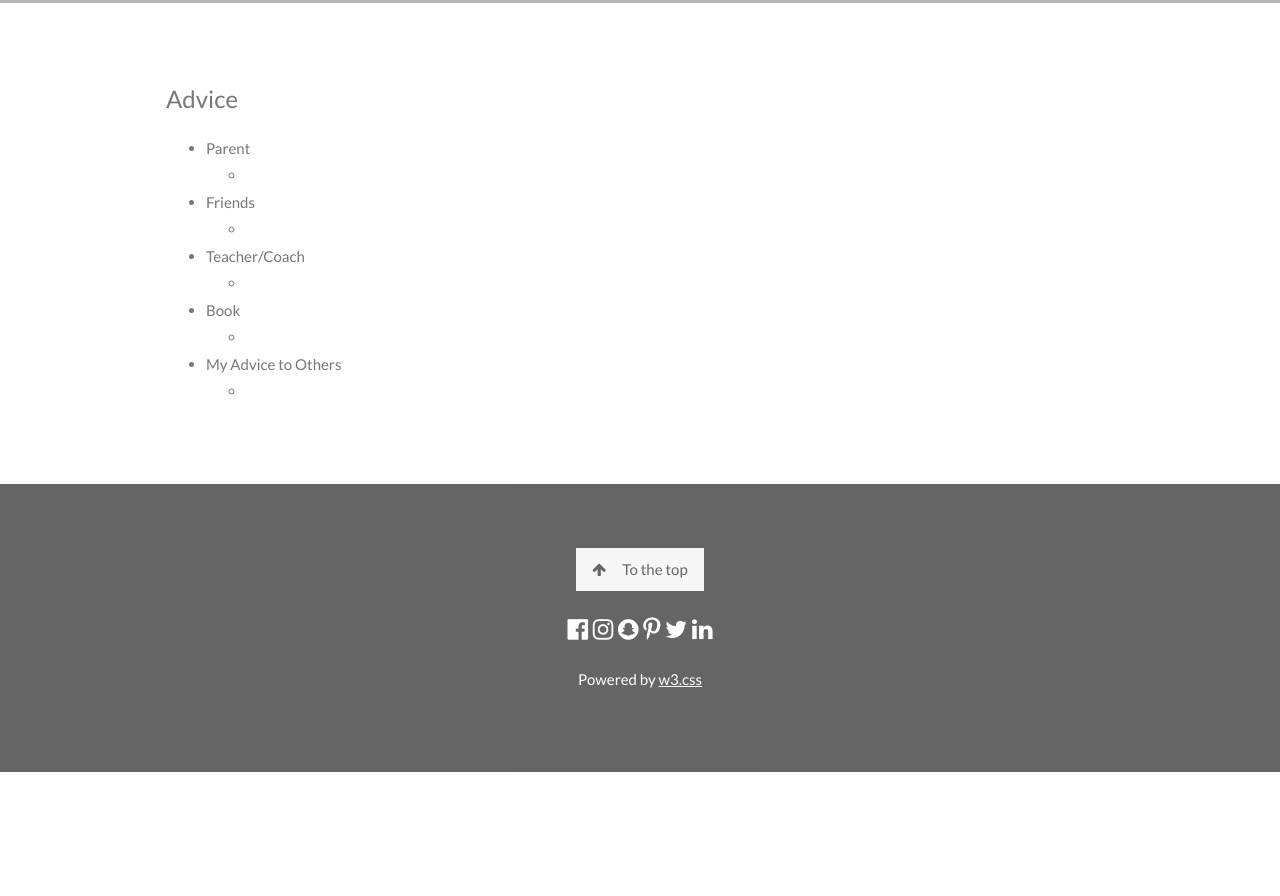
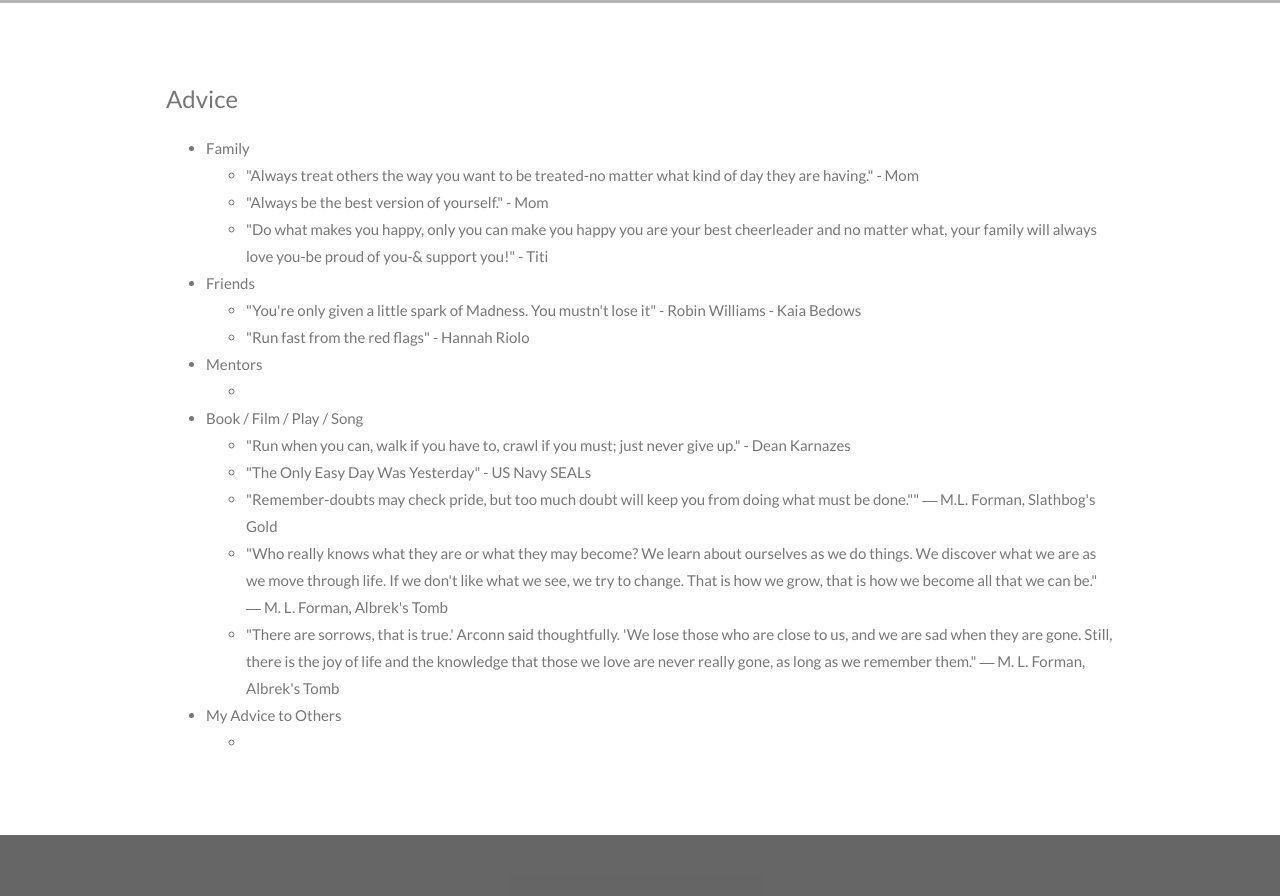
Before and after one commit to NDJSec/NDJSec.github.io, a plain HTML site: page advice.html in a window 1280 px wide. Shown: the part 397-1293 px from the top of the page. Before the commit the page ends 1169 px from the top, so only its background shows below. Drawn offline with nearby package versions, Linux system fonts and the light colour scheme; grey boxes are pictures that could not be loaded.

Commit message:
Add Advice

```diff
--- a/advice.html
+++ b/advice.html
@@ -90,22 +90,38 @@ body, html {
 <div class="w3-content w3-container w3-padding-64" id="about">
     <h3 class="w3-Left">Advice</h3>
         <ul>
-            <li>Parent</li>
+            <li>Family</li>
+            <ul>
+                <li>"Always treat others the way you want to be treated-no matter what kind of day they are having." - Mom</li>
+                <li>"Always be the best version of yourself." - Mom</li>
+                <li>"Do what makes you happy, only you can make you happy you are your best cheerleader and no matter what,
+                     your family will always love you-be proud of you-& support you!" - Titi
+                </li>
+            </ul>
+            <li>Friends
+            <ul>
+                <li>"You're only given a little spark of Madness. You mustn't lose it" - Robin Williams - Kaia Bedows</li>
+                <li>"Run fast from the red flags" - Hannah Riolo</li>
+            </ul>
+            </li>
+            <li>Mentors</li>
             <ul>
                 <li></li>
             </ul>
-            <li>Friends
+            <li>Book / Film / Play / Song </li>
             <ul>
-                <li></li>
-            </ul>
-            </li>
-            <li>Teacher/Coach</li>
-            <ul>
-                <li></li>
-            </ul>
-            <li>Book</li>
-            <ul>
-                <li></li>
+                <li>"Run when you can, walk if you have to, crawl if you must; just never give up." - Dean Karnazes</li>
+                <li>"The Only Easy Day Was Yesterday" - US Navy SEALs</li>
+                <li>"Remember-doubts may check pride, but too much doubt will keep you from doing what must be done.""
+                  ― M.L. Forman, Slathbog's Gold</li>
+                <li>"Who really knows what they are or what they may become? We learn about ourselves as we do things.
+                     We discover what we are as we move through life. If we don't like what we see, we try to change.
+                     That is how we grow, that is how we become all that we can be."
+                  ― M. L. Forman, Albrek's Tomb</li>
+                <li>"There are sorrows, that is true.' Arconn said thoughtfully. 'We lose those who are close to us,
+                     and we are sad when they are gone. Still, there is the joy of life and the knowledge that those
+                     we love are never really gone, as long as we remember them."
+                  ― M. L. Forman, Albrek's Tomb</li>
             </ul>
             <li>My Advice to Others</li>
             <ul>
```
